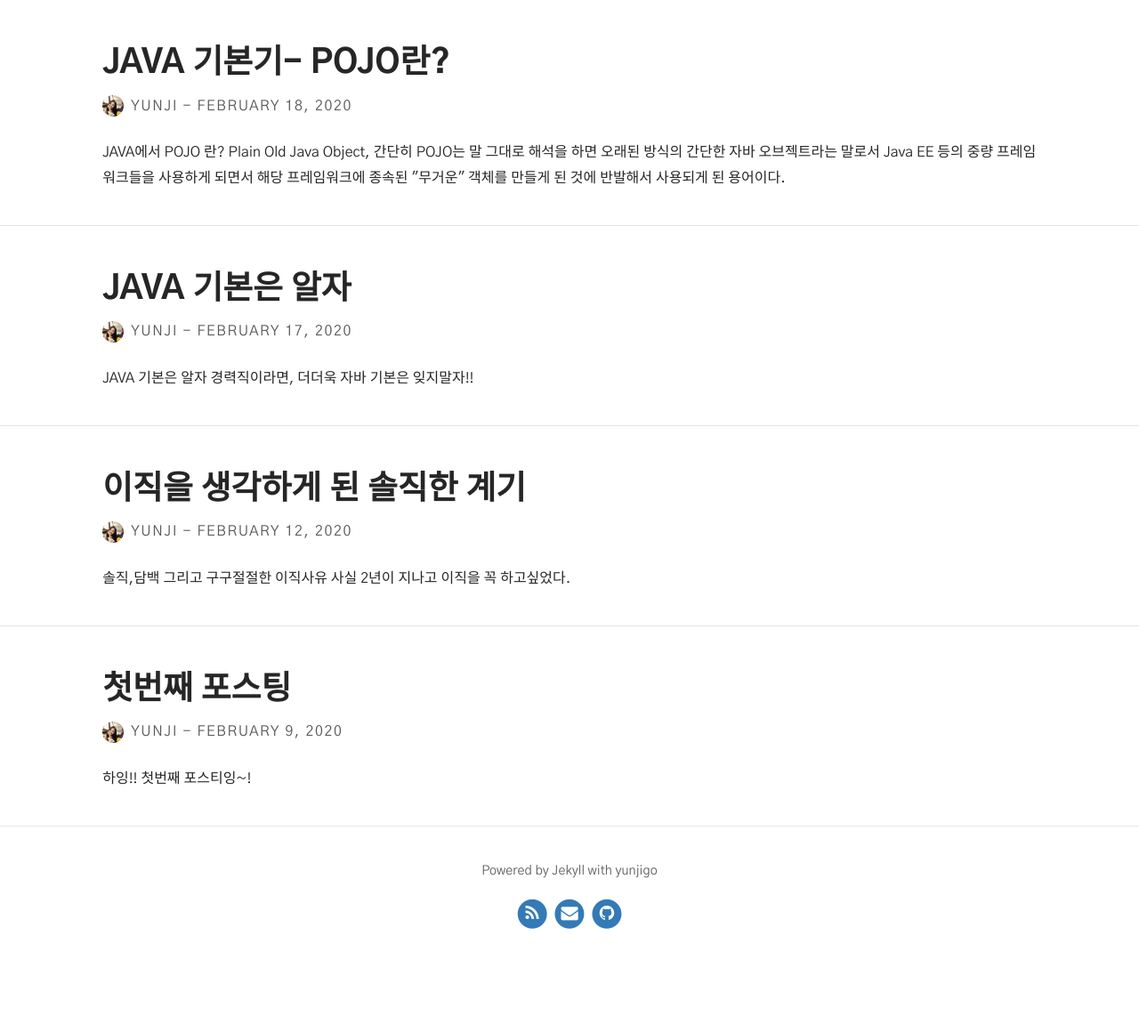
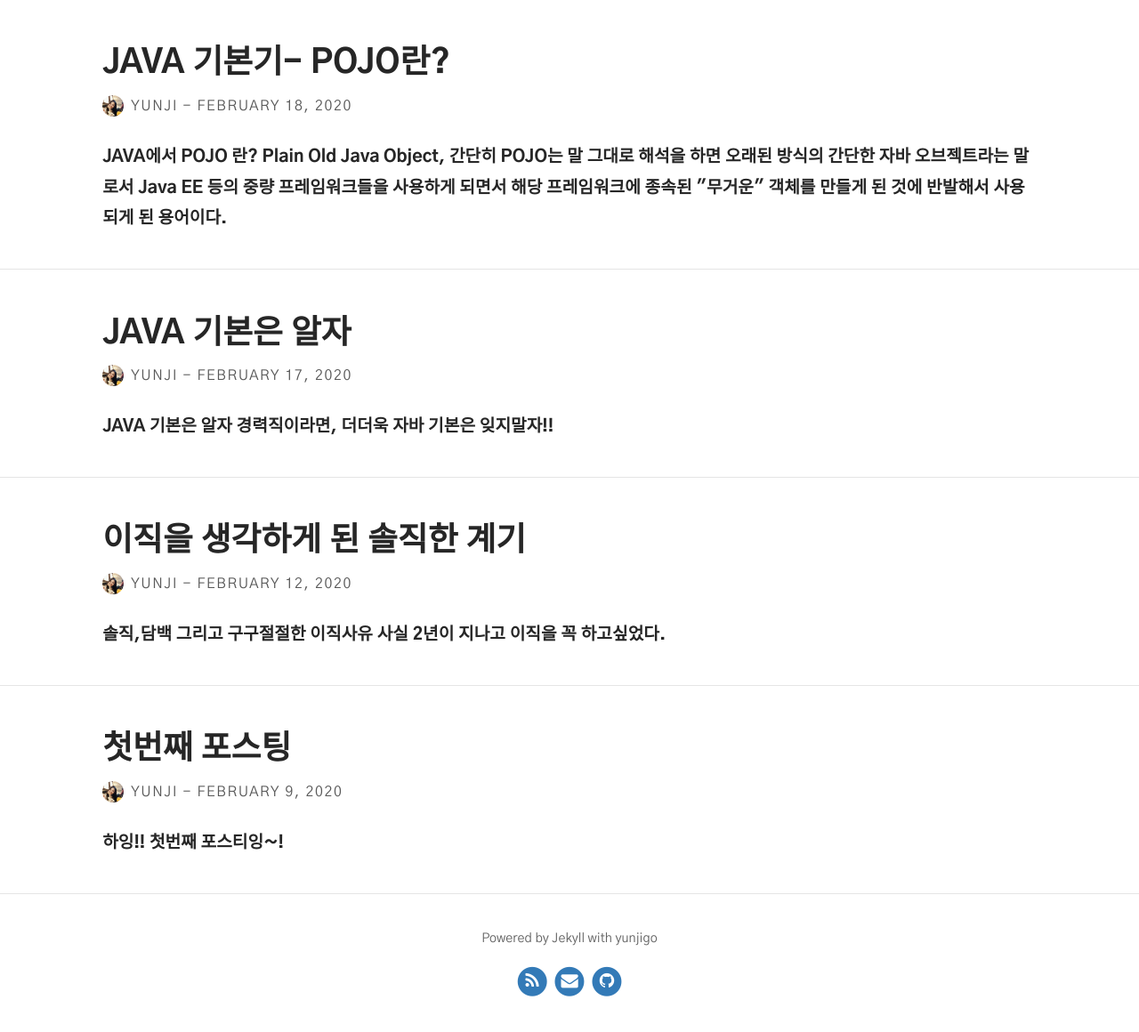
Before and after one commit to yunjigo92/yunjigo92.github.io, a Jekyll site: the page built from index.html, in a window 1280 px wide. Shown: the part 368-1528 px from the top of the page at 89% size. Built offline with Jekyll 4.4.1, drawn with Linux system fonts in a browser that asks for light colours; nearby versions of some CDN libraries; some web fonts are replaced; library files that are not in the unit come from our copies; the list of posts is cut into pages by our own code; before the commit the page ends 1452 px from its top, so only the background shows below that.

Commit message:
Update yunji.css

```diff
--- a/assets/css/yunji.css
+++ b/assets/css/yunji.css
@@ -32,6 +32,12 @@ h5{
     font-weight: 800;
 }
 
+
+div.excerpt{
+    font-size: 1.2em;
+    font-weight: 800;
+}
+
 div.highlighter-rouge, figure.highlight {
     background: #f7f16c17 !important;
     color: #000032 !important;
```
